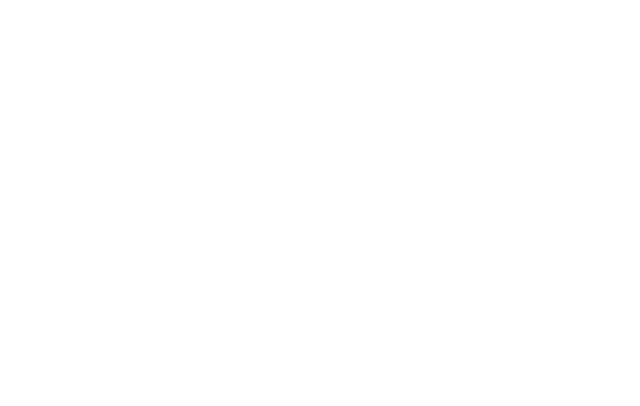
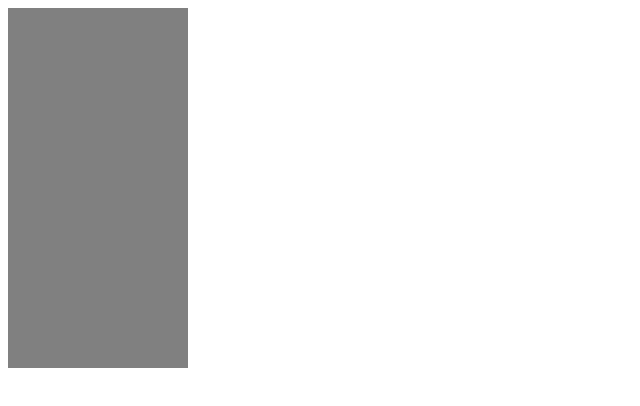
Before and after one commit to itsuki-jp/Clack_3rd, a plain HTML site: page puyopuyo/index.html in a window 1280 px wide. Shown: the whole page, without its empty margins (0-640 px from the left). Drawn offline with Linux system fonts and the light colour scheme.

Commit message:
仕様確認

```diff
--- a/puyopuyo/index.html
+++ b/puyopuyo/index.html
@@ -9,6 +9,9 @@
 </head>
 
 <body>
+    <div id="main">
+        <canvas id="canvas"></canvas>
+    </div>
     <script src="./index.js"></script>
 </body>
 
--- a/puyopuyo/index.js
+++ b/puyopuyo/index.js
@@ -0,0 +1,59 @@
+class Puyo {
+    constructor(x, y, colour, main, dropSpeed) {
+        this.x = x;
+        this.y = y;
+        this.colour = colour;
+        this.main = main;
+        this.dropSpeed = dropSpeed;
+    }
+}
+
+class Board {
+    constructor(x, y, canvasRatio, ctx) {
+        this.x = x;
+        this.y = y;
+        this.canvasRatio = canvasRatio;
+        this.ctx = ctx;
+        this.empty = 0;
+    }
+    initBoard() {
+        this.board = [];
+        for (let i = 0; i < this.y; i++) {
+            this.board.push([]);
+            for (let j = 0; j < this.x; j++) {
+                this.board[i][j] = this.empty;
+            }
+        }
+    }
+    drawBoard() {
+        for (let i = 0; i < this.y; i++) {
+            for (let j = 0; j < this.x; j++) {
+                const nowPuyo = this.board[i][j];
+                this.ctx.fillStyle = 'grey';
+                if (nowPuyo !== this.empty) {
+                    this.ctx.fillStyle = nowPuyo.colour;
+                }
+                this.ctx.fillRect(j * this.canvasRatio, i * this.canvasRatio, this.canvasRatio, this.canvasRatio);
+            }
+        }
+    }
+    createPuyoPuyo() {
+        const x = Math.floor(Math.random() * this.x);
+    }
+}
+
+
+function init() {
+    const canvas = document.getElementById('canvas');
+    const x = 6;
+    const y = 12;
+    const canvasRatio = 30;
+    canvas.width = x * canvasRatio;
+    canvas.height = y * canvasRatio;
+
+    const board = new Board(x, y, canvasRatio, canvas.getContext('2d'));
+    board.initBoard();
+    board.drawBoard();
+
+}
+init();
```
